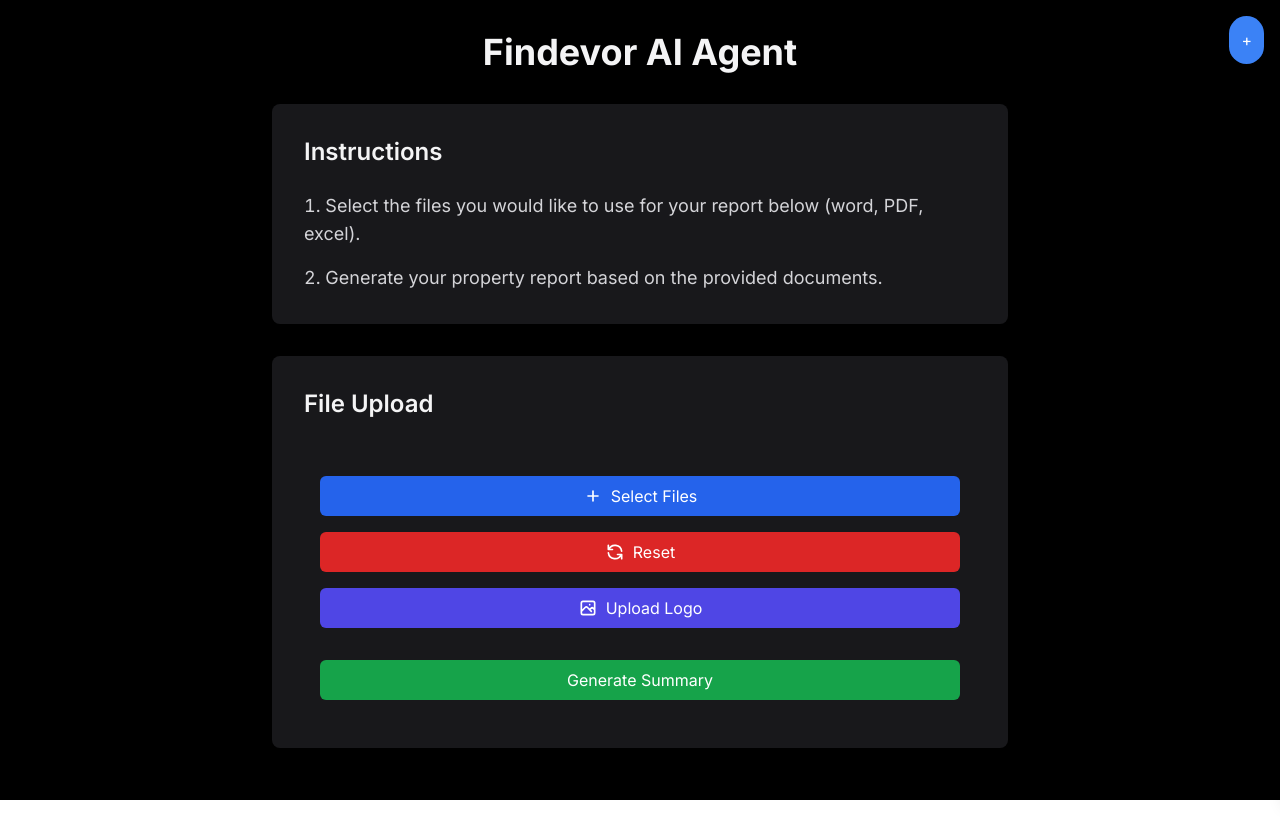
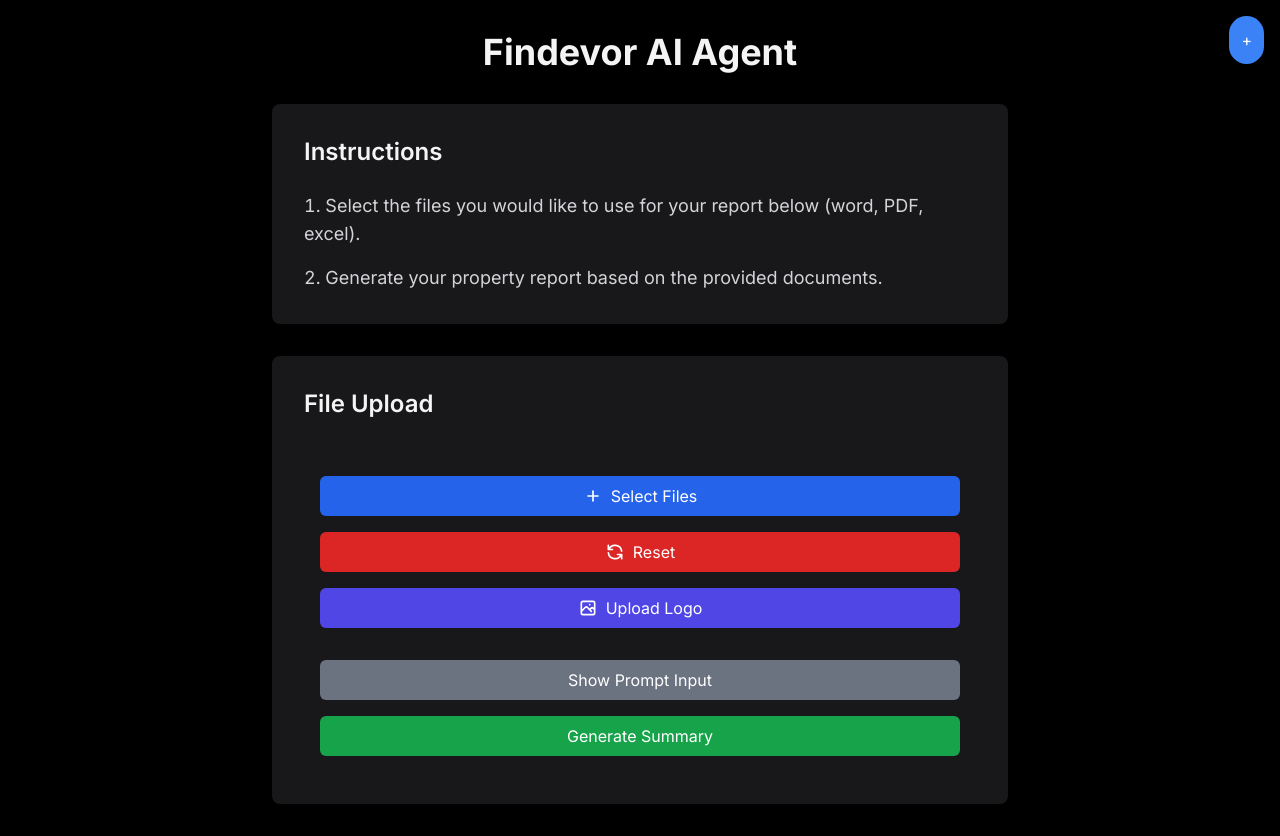
Before and after one commit to virgilttr/sukuna, a Next.js app in the folder frontend/: page / in a window 1280 px wide. Before the commit the page ends 800 px from the top, so only its background shows below. Built offline with nearby package versions, Linux system fonts and the light colour scheme.

Commit message:
add back prompt window

```diff
--- a/frontend/components/uploader.tsx
+++ b/frontend/components/uploader.tsx
@@ -419,6 +419,12 @@ Score: 4 - Recommend further analysis of Empire Tech Tower. The property is well
           />
         </div>
       )}
+      <button
+        onClick={() => setShowPromptInput(!showPromptInput)}
+        className="w-full mb-4 bg-gray-500 hover:bg-gray-400 text-white px-4 py-2 rounded-md transition duration-200 ease-in-out"
+      >
+        {showPromptInput ? "Hide Prompt Input" : "Show Prompt Input"}
+      </button>
       <div className="flex space-x-2">
         <button
           onClick={requestSummary}
```
